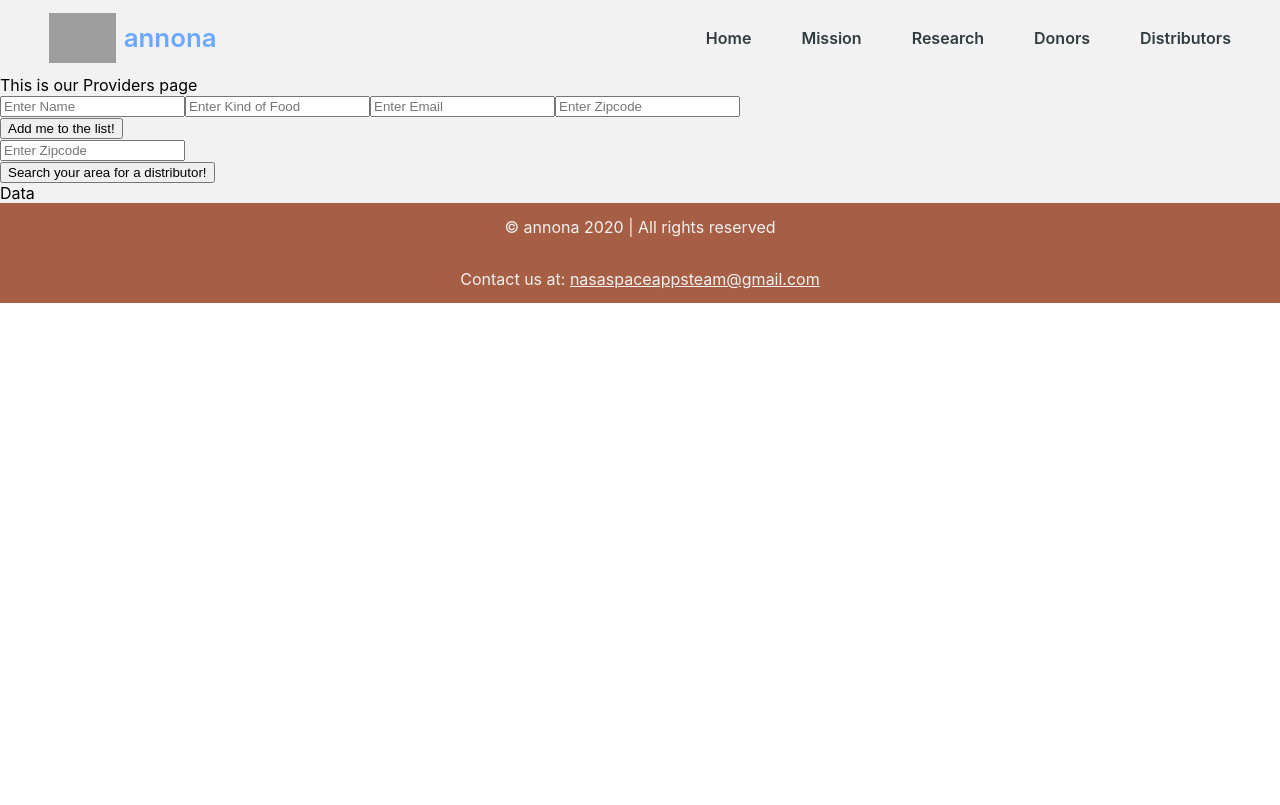
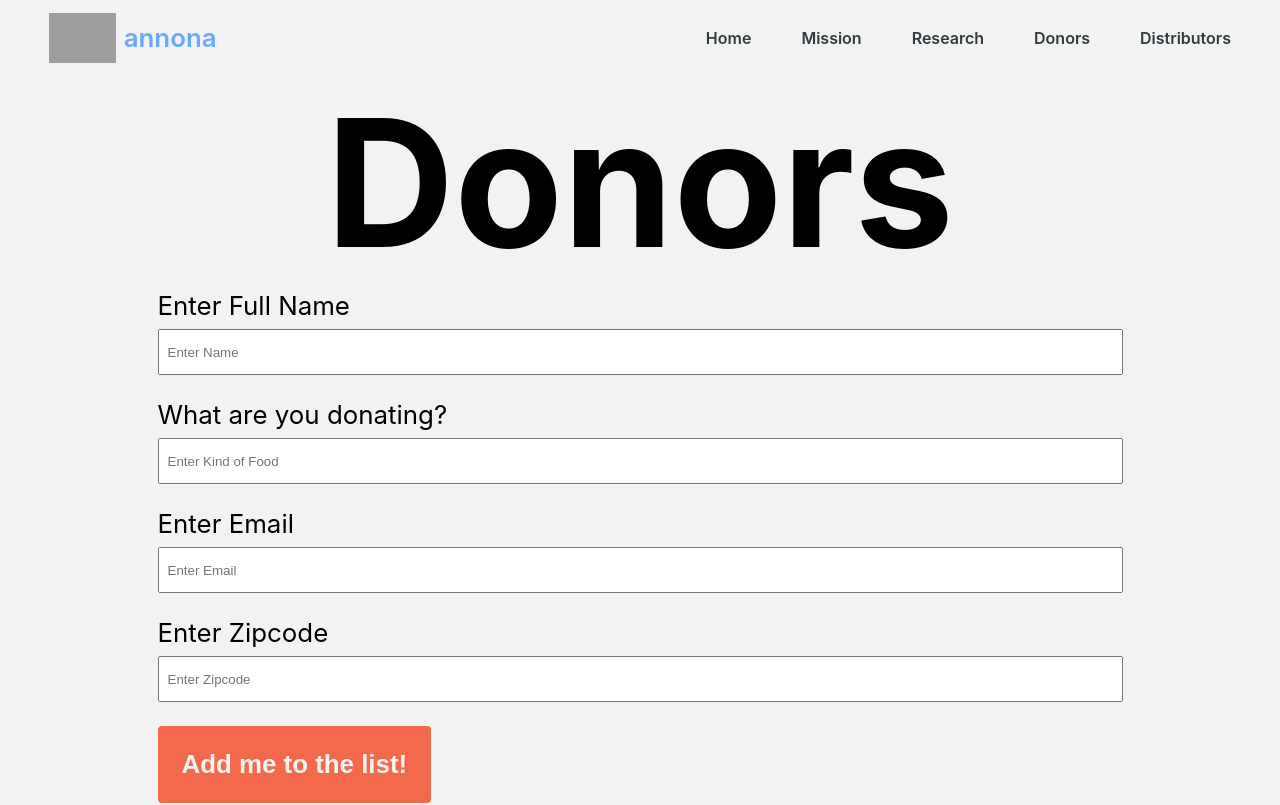
Before and after one commit to rembrandtreyes/annona, a React (Create React App) app in the folder client/: page /donors in a window 1280 px wide. Shown: the top 805 px of the page. Built offline with nearby package versions, Linux system fonts and the light colour scheme; grey boxes are pictures that could not be loaded.

Commit message:
Donate Page styles

```diff
--- a/client/src/pages/DonatePage.jsx
+++ b/client/src/pages/DonatePage.jsx
@@ -1,6 +1,56 @@
-import React, { useState, useEffect } from "react"
+import React, { useState } from "react"
+import styled from "styled-components"
+import axios from "axios"
+import color from "../config/color"
 
-import axios from "axios"
+export const DonorWrapper = styled.div`
+  max-width: 965px;
+  margin: 0 auto;
+  min-height: 100vh;
+
+  h1 {
+    text-align: center;
+  }
+
+  h3 {
+    margin-top: 60px;
+  }
+`
+
+export const DonorForm = styled.form`
+  display: flex;
+  flex-direction: column;
+
+  label {
+    font-size: 1.618em;
+    margin-bottom: 8px;
+  }
+
+  input {
+    height: 40px;
+    margin-bottom: 24px;
+    padding-left: 8px;
+  }
+`
+
+export const StyledButton = styled.button`
+  background-color: ${color.red1};
+  color: ${color.light};
+  font-size: 1.618em;
+  font-weight: 600;
+  width: fit-content;
+  padding: 24px;
+  border: none;
+  border-radius: 4px;
+
+  &:focus {
+    outline: none;
+  }
+`
+
+export const ListOfProviders = styled.div`
+  margin-top: 24px;
+`
 
 const DonatePage = () => {
   const [name, setName] = useState("")
@@ -37,57 +87,61 @@ const DonatePage = () => {
   }
 
   return (
-    <>
-      <div>This is our Providers page</div>
+    <DonorWrapper>
+      <h1>Donors</h1>
       <div>
-        <form>
+        <DonorForm>
+          <label>Enter Full Name</label>
           <input
             type="text"
             placeholder="Enter Name"
             onChange={(e) => setName(e.target.value)}
           />
+          <label>What are you donating?</label>
           <input
             type="text"
             placeholder="Enter Kind of Food"
             onChange={(e) => setKind(e.target.value)}
           />
+          <label>Enter Email</label>
           <input
             type="text"
             placeholder="Enter Email"
             onChange={(e) => setEmail(e.target.value)}
           />
+          <label>Enter Zipcode</label>
           <input
             type="text"
             placeholder="Enter Zipcode"
             onChange={(e) => setZipcode(e.target.value)}
           />
-        </form>
-        <button onClick={() => handleSubmit(name, kind, email, zipcode)}>
+        </DonorForm>
+        <StyledButton onClick={() => handleSubmit(name, kind, email, zipcode)}>
           Add me to the list!
-        </button>
+        </StyledButton>
       </div>
-      <form>
+      <DonorForm>
+        <h3>Search for a distributor</h3>
+        <label>Search your zipcode</label>
         <input
           type="text"
           placeholder="Enter Zipcode"
           onChange={(e) => setZipcode(e.target.value)}
         />
-      </form>
-      <button onClick={() => handleSearch(zipcode)}>
-        Search your area for a distributor!
-      </button>
-      <div>Data</div>
-      <div>{zipcode}</div>
+      </DonorForm>
+      <StyledButton onClick={() => handleSearch(zipcode)}>
+        Find a distributor!
+      </StyledButton>
       <div>
         {listOfProviders.map(({ name, kind, email, id }) => (
-          <div key={id}>
+          <ListOfProviders key={id}>
             <div>Name: {name}</div>
             <div>Kind of food: {kind}</div>
             <div>Email: {email}</div>
-          </div>
+          </ListOfProviders>
         ))}
       </div>
-    </>
+    </DonorWrapper>
   )
 }
 
```
